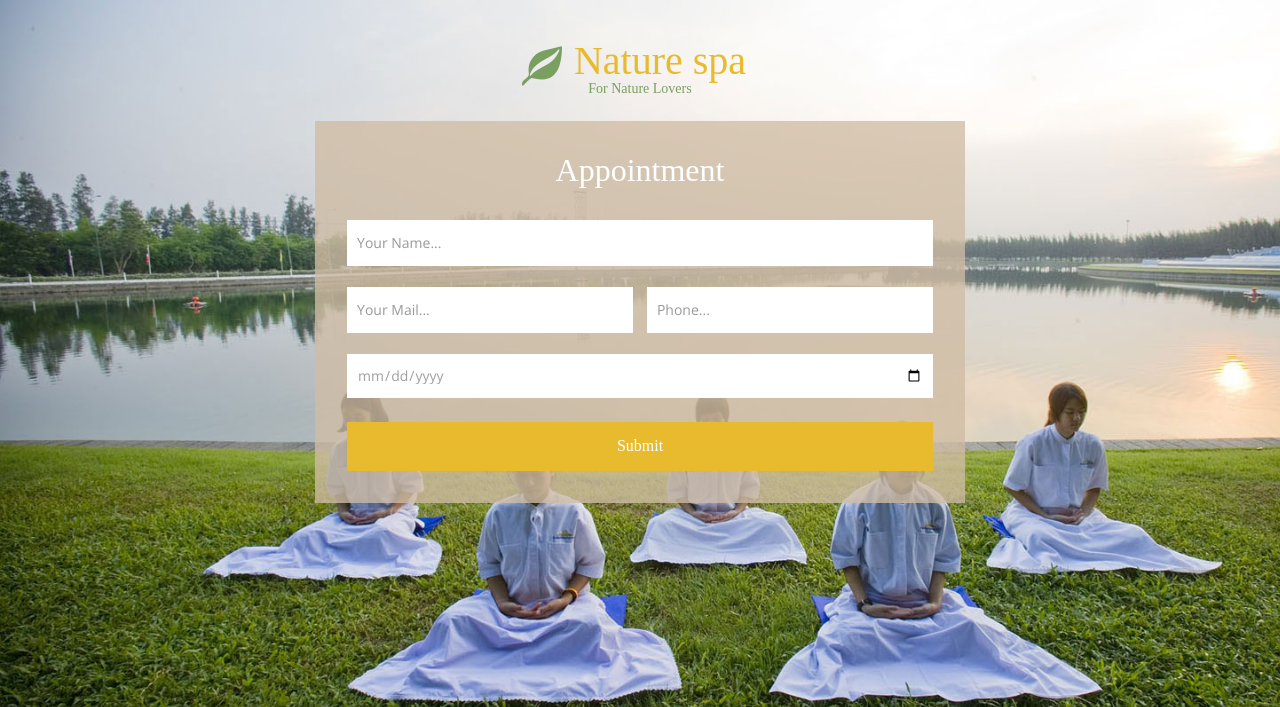
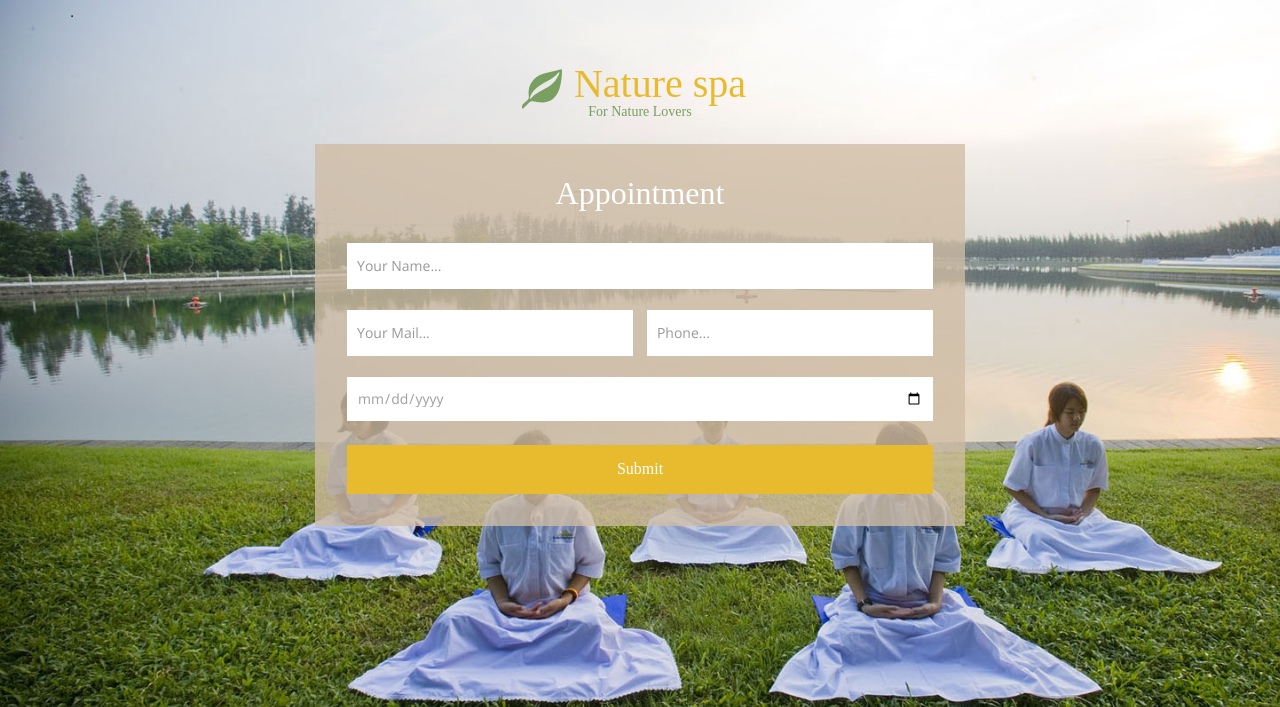
Before and after one commit to navya2002-star/amma, a plain HTML site: page index.html in a window 1280 px wide. Shown: the top 707 px of the page. Drawn offline with nearby package versions, Linux system fonts and the light colour scheme; files that its build step writes are made by us from their sources; files whose address does not match are found by name; a web font is replaced by a local one.

Commit message:
Index html

```diff
--- a/index.html
+++ b/index.html
@@ -28,7 +28,7 @@ Smartphone Compatible web template, free webdesigns for Nokia, Samsung, LG, Sony
 <body>
 <!-- banner -->
 	<div class="banner">
-		<div class="container">
+		<div class="container">.
 			<div class="logo">
 				<a href="index.html"><i class="glyphicon glyphicon-leaf" aria-hidden="true"></i>Nature spa <span>For Nature Lovers</span></a>
 			</div>
```
